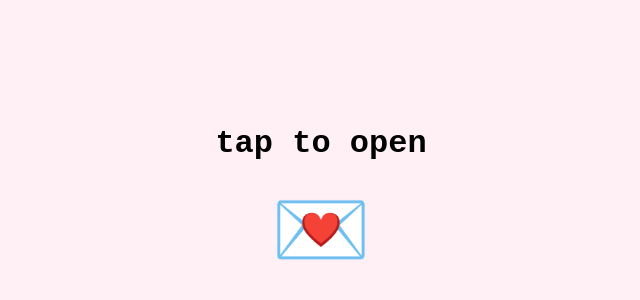
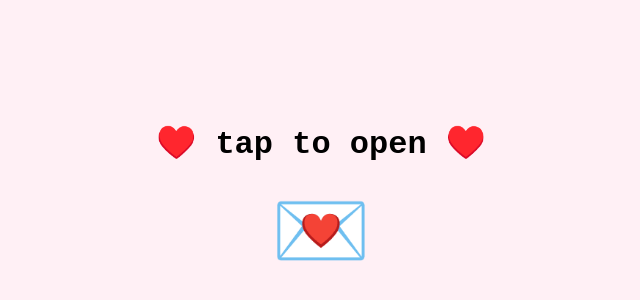
Before and after one commit to ComplexorJr/poem_for_bimpe, a plain HTML site: page index.html in a window 1280 px wide. Shown: the part 208-508 px from the top of the page, without its empty margins (319-959 px from the left). Drawn offline with Linux system fonts and the light colour scheme.

Commit message:
Update index.html

```diff
--- a/index.html
+++ b/index.html
@@ -3,7 +3,7 @@
 <head>
   <meta charset="UTF-8" />
   <meta name="viewport" content="width=device-width, initial-scale=1.0"/>
-  <title>Love Letter</title>
+  <title>Poem for Bimpe </title>
   <link rel="stylesheet" href="style.css" />
 </head>
 <body>
@@ -11,7 +11,7 @@
 
   <div class="popup">
     <h1 class="">
-      tap to open
+      ♥️ tap to open ♥️
     </h1>
     <div class="emoji-envelope" id="emojiEnvelope">💌</div>
     <div class="letter-box" id="letterBox">
```
